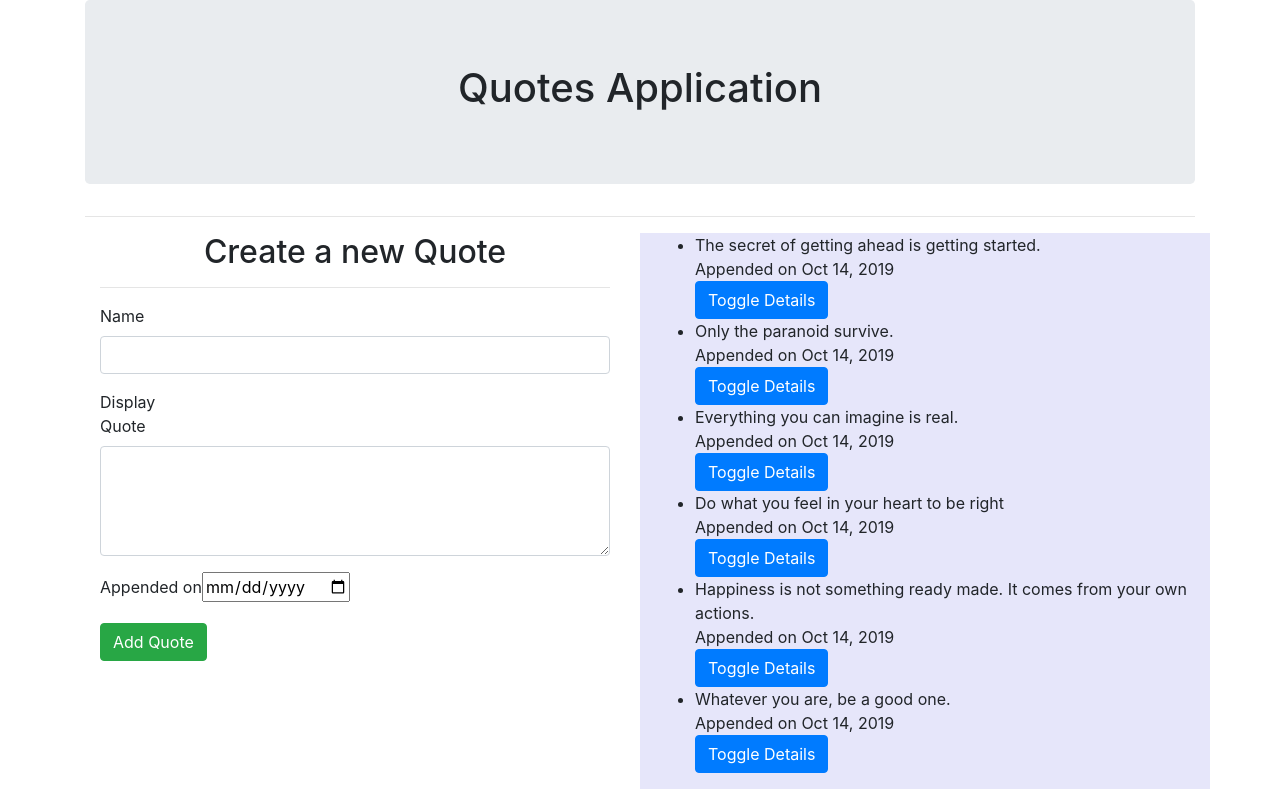
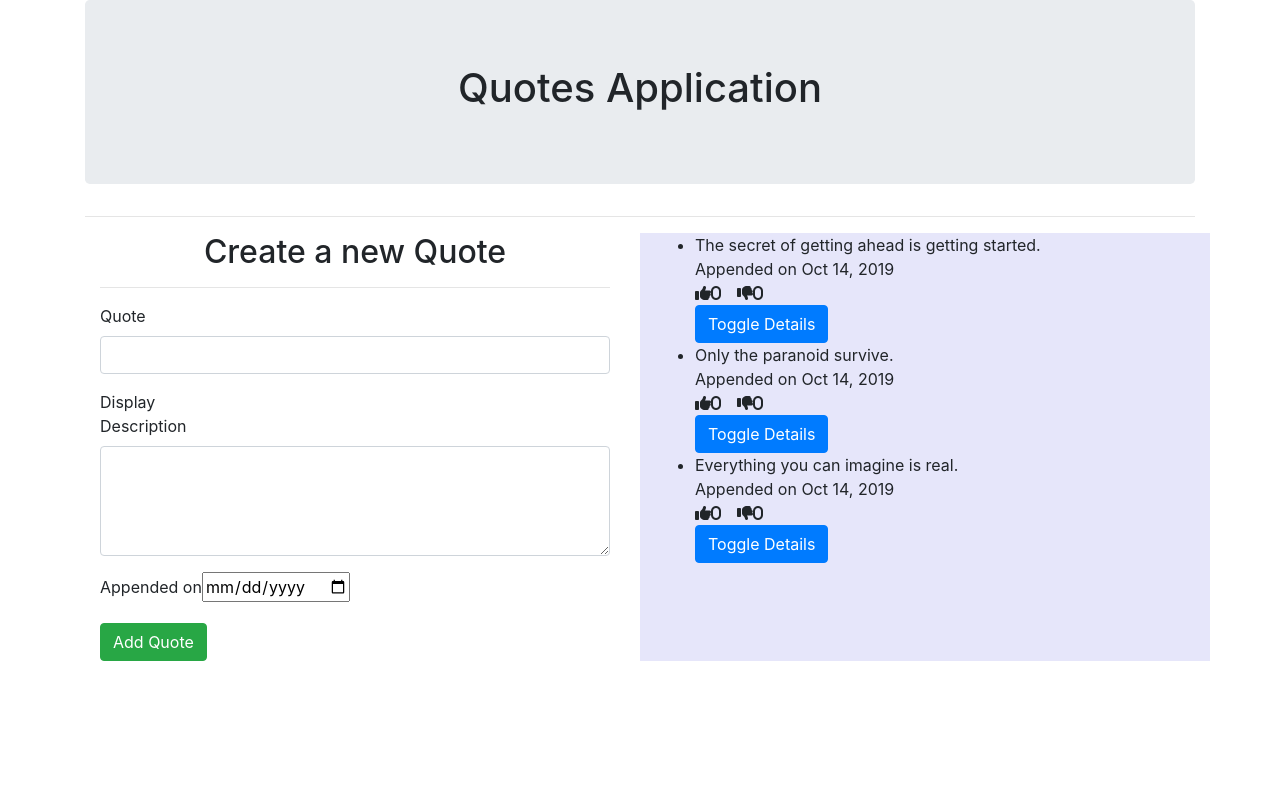
Before and after one commit to wikky2012/QuoteApp, an Angular app: page / in a window 1280 px wide. Built offline with nearby package versions, Linux system fonts and the light colour scheme.

Commit message:
add read me

```diff
--- a/src/app/quote-detail/quote-detail.component.html
+++ b/src/app/quote-detail/quote-detail.component.html
@@ -1,3 +1,4 @@
 <p>{{quote.description}}</p>
 <p>This quote wa appended on {{quote.completeDate|dateCount}} days ago</p>
+
 <button (click)= 'quoteDelete(true)'  class="btn btn-danger">Delete Quote</button>
--- a/src/app/quote-form/quote-form.component.html
+++ b/src/app/quote-form/quote-form.component.html
@@ -4,22 +4,25 @@
     <form (ngSubmit)='submitQuote()' #goalForm='ngForm'>
         <div class="form-group">
 
-            <label for="name">Name</label>
+            <label for="name">Quote</label>
             <input type="text" class="form-control" id="name" [(ngModel)]="newQuote.name" name="name" #name='ngModel' required>
           <div [hidden]="name.valid || name.pristine" class="alert alert-danger">
             <p>Name is required</p>
           </div>
+        </div>
 
-        </div>
         <div class="form-group">
 
             Display {{newQuote.name}}<br>
-            <label for="complete">Quote</label>
+            <label for="complete">Description</label>
             <textarea class="form-control" id="description" rows="4" [(ngModel)]="newQuote.description" name="description" #description="ngModel" required></textarea>
           <div [hidden]="description.valid || description.pristine" class="alert alert-danger">
             <p>Quote is required</p>
           </div>
         </div>
+
+
+
         <div class="form-group">
             <label for="complete">Appended on</label>
             <input type='date' id="complete" [(ngModel)]="newQuote.completeDate" name="completeDate" #completeDate="ngModel" required>
--- a/src/app/quote.ts
+++ b/src/app/quote.ts
@@ -5,7 +5,8 @@ export class Quote {
     public name: string,
     public description: string,
     public submittedBy: string,
-    public completeDate: Date
+    public completeDate: Date,
+
     )
 
     {
--- a/src/app/quote/quote.component.html
+++ b/src/app/quote/quote.component.html
@@ -12,6 +12,8 @@
        <ul>
          <div *ngFor='let quote of quotes;let i = index'>
           <li>{{quote.name}} <br> Appended on {{quote.completeDate|date}}</li>
+          <i (click) = 'upVote()' class ="fas fa-thumbs-up">{{numberOfLikes}}</i>
+          <i (click) = 'downVote()' class ="fas fa-thumbs-down pl-3">{{numberOfDislike}}</i><br>
           <button (click)='toggleDetails(i)' class="btn btn-primary">Toggle Details</button>
           <app-quote-detail *ngIf='quote.showDescription' [quote]='quote' (isComplete) = 'deleteQuote($event,i)'></app-quote-detail>
         </div>
--- a/src/app/quote/quote.component.ts
+++ b/src/app/quote/quote.component.ts
@@ -12,9 +12,6 @@ export class QuoteComponent implements OnInit {
     new Quote(1,'The secret of getting ahead is getting started.','Provide description here','Ronoh Wycliffe', new Date(2019,9,14)),
     new Quote(2,'Only the paranoid survive.','Provide description here','Brian Muchera', new Date(2019,9,14)),
     new Quote(3,'Everything you can imagine is real.','Provide description here', 'Rose Kimodo',new Date(2019,9,14)),
-    new Quote(4,'Do what you feel in your heart to be right','Provide description here','Ruth Jomo', new Date(2019,9,14)),
-    new Quote(5,'Happiness is not something ready made. It comes from your own actions.','Provide description here','Albert Byron', new Date(2019,9,14)),
-    new Quote(6,'Whatever you are, be a good one.','Provide description here', 'Thomas Ingasia',new Date(2019,9,14)),
   ];
 
   toggleDetails(index){
@@ -35,6 +32,18 @@ export class QuoteComponent implements OnInit {
     quote.completeDate = new Date(quote.completeDate)
     this.quotes.push(quote)
   }
+
+  numberOfLikes : number = 0;
+  numberOfDislike : number = 0;
+
+  upVote(){
+    this.numberOfLikes++;
+  }
+
+
+  downVote(){
+    this.numberOfDislike++;
+  }
   constructor() { }
 
   ngOnInit(): void {
--- a/src/index.html
+++ b/src/index.html
@@ -2,6 +2,7 @@
 <html lang="en">
 <head>
   <meta charset="utf-8">
+  <script src="https://kit.fontawesome.com/19c325d132.js" crossorigin="anonymous"></script>
   <title>QuoteApp</title>
   <base href="/">
   <meta name="viewport" content="width=device-width, initial-scale=1">
```
Also changed, not shown: 1 other file (tests, documents, lock files or other folders).
